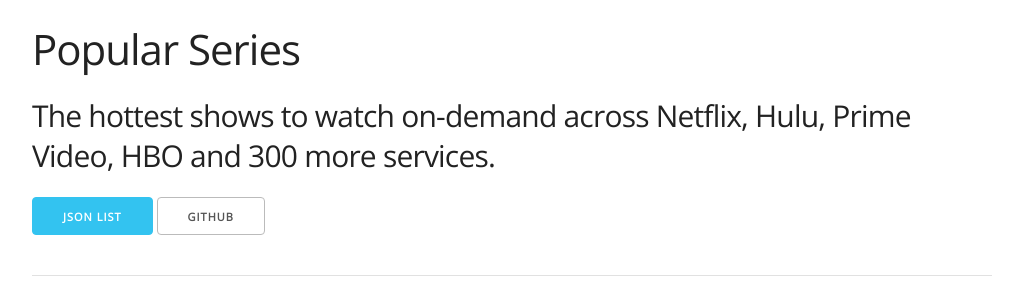
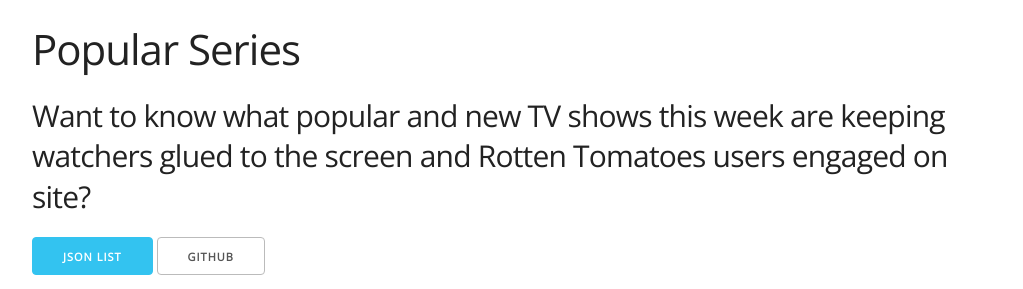
Before and after one commit to jyggen/popular-movies, a plain HTML site: page series.html in a window 1280 px wide. Shown: the top 289 px of the page, without its empty margins (128-1151 px from the left). Drawn offline with nearby package versions, Linux system fonts and the light colour scheme.

Commit message:
fix: copy

```diff
--- a/series.html
+++ b/series.html
@@ -32,7 +32,7 @@
 <div class="container">
 <h2>Popular Series</h2>
 <h4>
-The hottest shows to watch on-demand across Netflix, Hulu, Prime Video, HBO and 300 more services.
+Want to know what popular and new TV shows this week are keeping watchers glued to the screen and Rotten Tomatoes users engaged on site?
 </h4>
 <p>
 <a class="button button-primary" href="series.json">JSON List</a>
```
